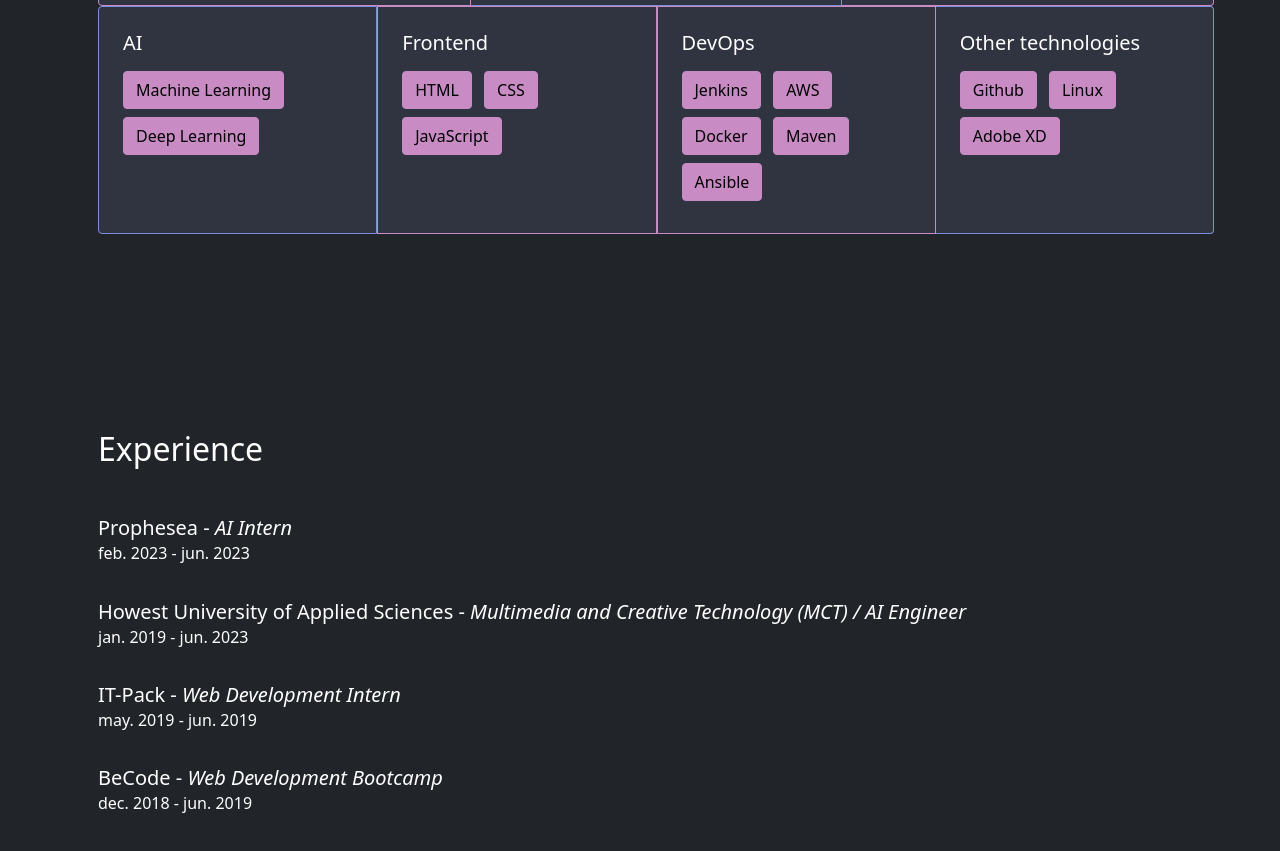
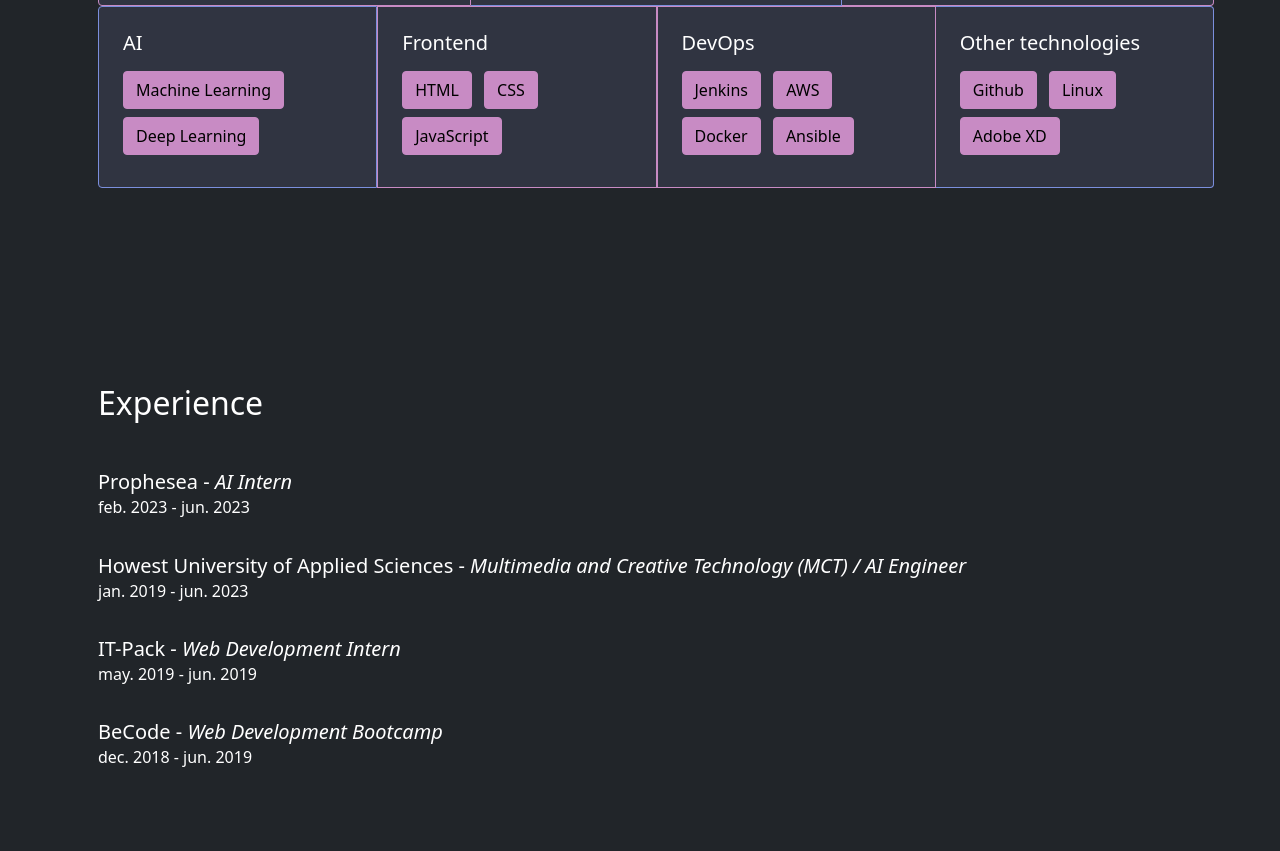
Before and after one commit to dominicho97/dominicho97.github.io, a plain HTML site: page index.html in a window 1280 px wide. Shown: the part 1178-2029 px from the top of the page. Drawn offline with nearby package versions, Linux system fonts and the light colour scheme.

Commit message:
updated devops

```diff
--- a/index.html
+++ b/index.html
@@ -116,7 +116,7 @@
         <a  class="btn btn-primary me-2 mb-2">Jenkins</a>
         <a  class="btn btn-primary me-2 mb-2">AWS</a>
         <a  class="btn btn-primary me-2 mb-2">Docker</a>
-        <a  class="btn btn-primary me-2 mb-2">Maven</a>
+        <!-- <a  class="btn btn-primary me-2 mb-2">Maven</a> -->
         <a  class="btn btn-primary me-2 mb-2">Ansible</a>
 
 
```
